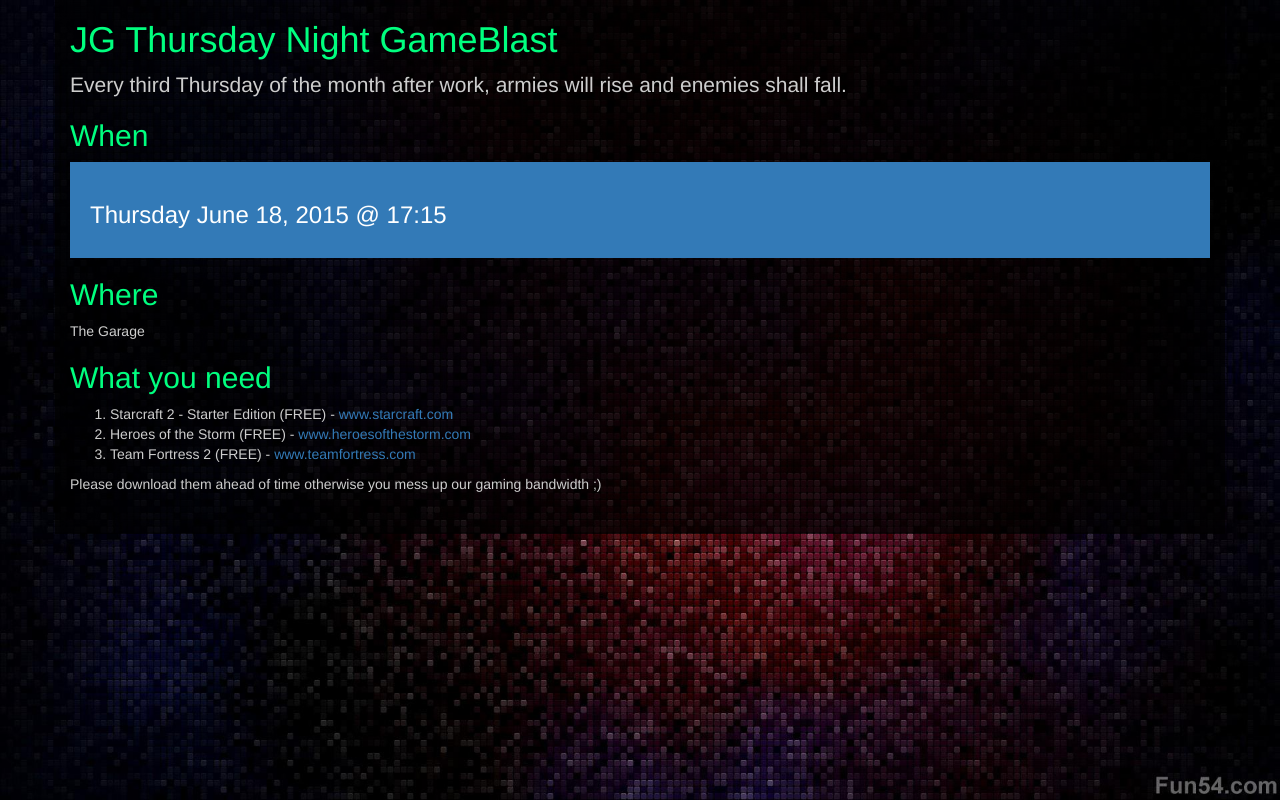
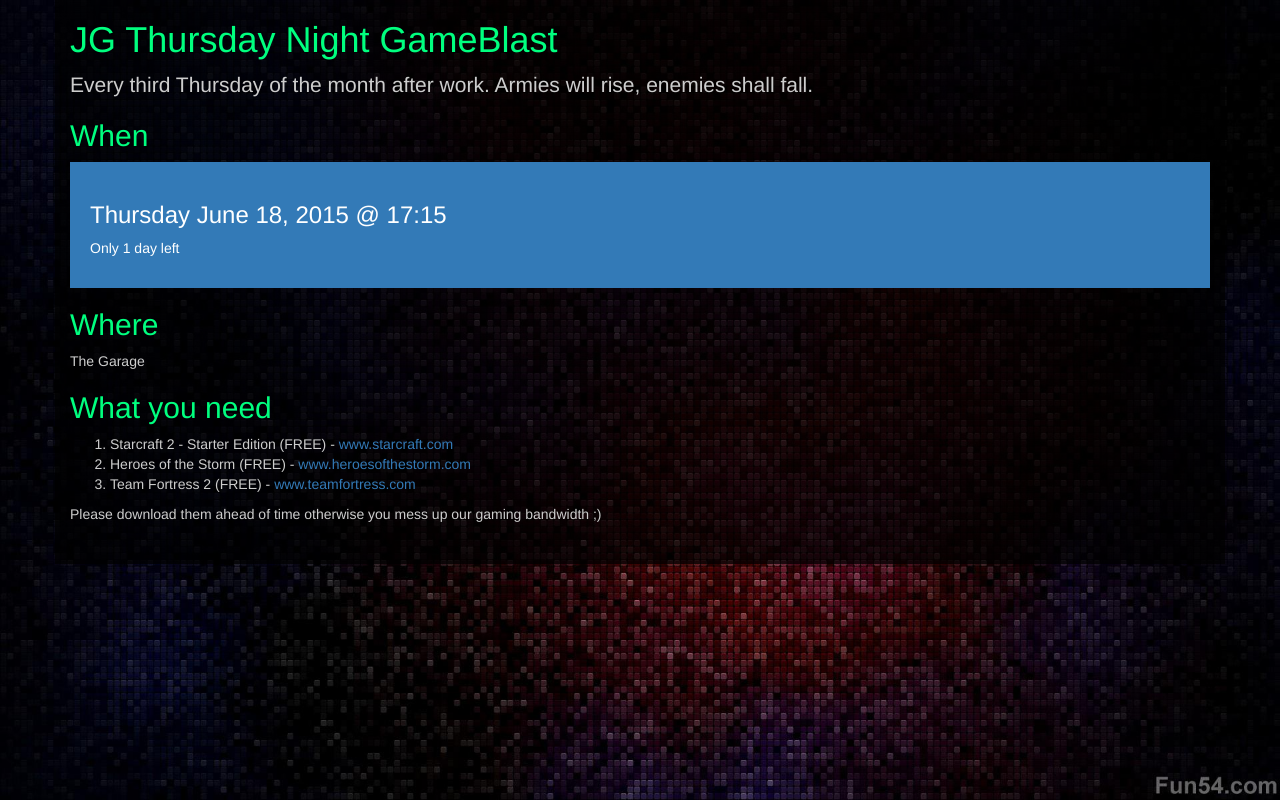
Before and after one commit to sltkr/sltkr.github.io, a plain HTML site: page index.html in a window 1280 px wide. Drawn offline with nearby package versions, Linux system fonts and the light colour scheme.

Commit message:
minor tweaks

```diff
--- a/index.html
+++ b/index.html
@@ -10,7 +10,7 @@
         <div class="starter-template">
             <h1>JG Thursday Night GameBlast</h1>
             <p class="lead">
-                Every third Thursday of the month after work, armies will rise and enemies shall fall.
+                Every third Thursday of the month after work. Armies will rise, enemies shall fall.
             </p>
         </div>
 
@@ -45,8 +45,6 @@
     <script src="https://maxcdn.bootstrapcdn.com/bootstrap/3.3.4/js/bootstrap.min.js"></script>
     <script type="text/javascript">
 
-        var before = "Christmas!";
-        var current = "Today is Christmas. Merry Christmas!";
         var montharray = new Array("Jan", "Feb", "Mar", "Apr", "May", "Jun", "Jul", "Aug", "Sep", "Oct", "Nov", "Dec");
 
         function countdown(yr, m, d) {
@@ -65,10 +63,13 @@
             var todaystring = montharray[todaym] + " " + todayd + ", " + todayy + " " + todayh + ":" + todaymin + ":" + todaysec;
             futurestring = montharray[m - 1] + " " + d + ", " + yr;
             dd = Date.parse(futurestring) - Date.parse(todaystring);
-            dday = Math.floor(dd / (60 * 60 * 1000 * 24) * 1);
+            dday = Math.floor(dd / (60 * 60 * 1000 * 24) * 1) + 1;
 
             if (dday <= 0) {
                 $('#count2').text("");
+                return;
+            } else if (dday === 1) {
+                $('#count2').text("Only " + dday + " day left");
                 return;
             } else
                 $('#count2').text("Only " + dday + " days left");
```
